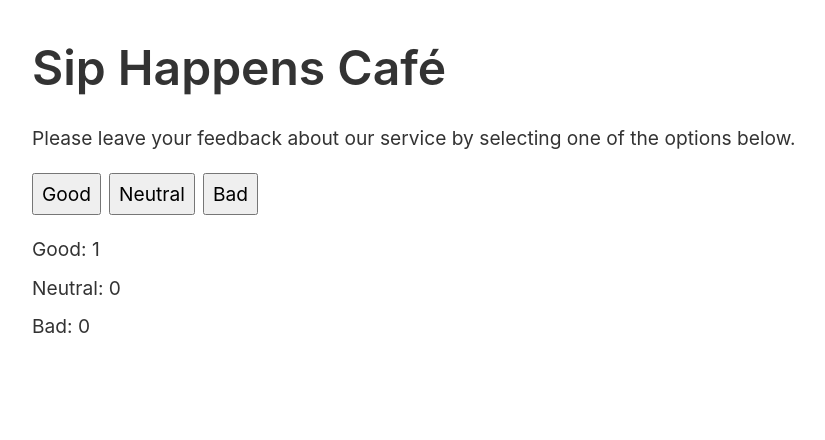
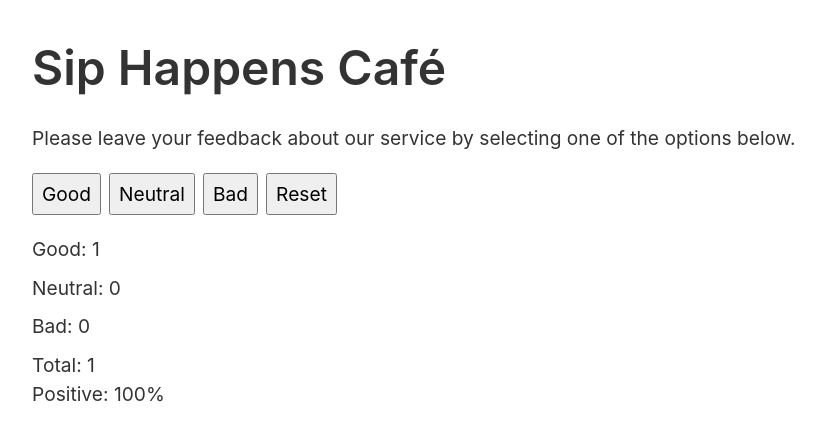
Before and after one commit to dmitrysdevfs/goit-react-hw-02, a React (Vite) app: page / in a window 1280 px wide. Both pictures are taken after a click on the button "Good". Shown: the top 440 px of the page, without its empty margins (0-825 px from the left). Built offline with nearby package versions, Linux system fonts and the light colour scheme.

Commit message:
Add feedback calculations and Notification component

```diff
--- a/src/components/App/App.jsx
+++ b/src/components/App/App.jsx
@@ -2,6 +2,7 @@ import { useState } from 'react';
 import Description from '../Description/Description';
 import Feedback from '../Feedback/Feedback';
 import Options from '../Options/Options';
+import Notification from '../Notification';
 import css from './App.module.css';
 
 export default function App() {
@@ -11,19 +12,35 @@ export default function App() {
     bad: 0,
   });
 
+  const { good, neutral, bad } = feedback;
+  const totalFeedback = good + neutral + bad;
+  const positiveFeedback = Math.round((good / totalFeedback) * 100);
+
   const updateFeedback = feedbackType => {
-    setFeedback({
-      ...feedback,
-      [feedbackType]: feedback[feedbackType] + 1,
-    });
+    feedbackType !== 'reset'
+      ? setFeedback({
+          ...feedback,
+          [feedbackType]: feedback[feedbackType] + 1,
+        })
+      : setFeedback({
+          good: 0,
+          neutral: 0,
+          bad: 0,
+        });
   };
 
   return (
     <>
       <div className={css.container}>
         <Description />
-        <Options onUpdate={updateFeedback} />
-        <Feedback feedback={feedback} />
+        <Options onUpdate={updateFeedback} totalFeedback={totalFeedback} />
+
+        {totalFeedback > 0 && <Feedback feedback={feedback} />}
+
+        <Notification
+          totalFeedback={totalFeedback}
+          positiveFeedback={positiveFeedback}
+        />
       </div>
     </>
   );
--- /dev/null
+++ b/src/components/Notification.jsx
@@ -0,0 +1,14 @@
+export default function Notification({ totalFeedback, positiveFeedback }) {
+  return (
+    <>
+      {totalFeedback > 0 ? (
+        <div>
+          <p>Total: {totalFeedback}</p>
+          <p>Positive: {positiveFeedback}%</p>
+        </div>
+      ) : (
+        <p>No feedback yet</p>
+      )}
+    </>
+  );
+}
--- a/src/components/Options/Options.jsx
+++ b/src/components/Options/Options.jsx
@@ -1,12 +1,14 @@
 import css from './Options.module.css';
 
-export default function Options({ onUpdate }) {
+export default function Options({ onUpdate, totalFeedback }) {
   return (
     <div className={css.wrapper}>
       <button onClick={() => onUpdate('good')}>Good</button>
       <button onClick={() => onUpdate('neutral')}>Neutral</button>
       <button onClick={() => onUpdate('bad')}>Bad</button>
-      {/* <button>Reset</button> */}
+      {totalFeedback > 0 && (
+        <button onClick={() => onUpdate('reset')}>Reset</button>
+      )}
     </div>
   );
 }
```
